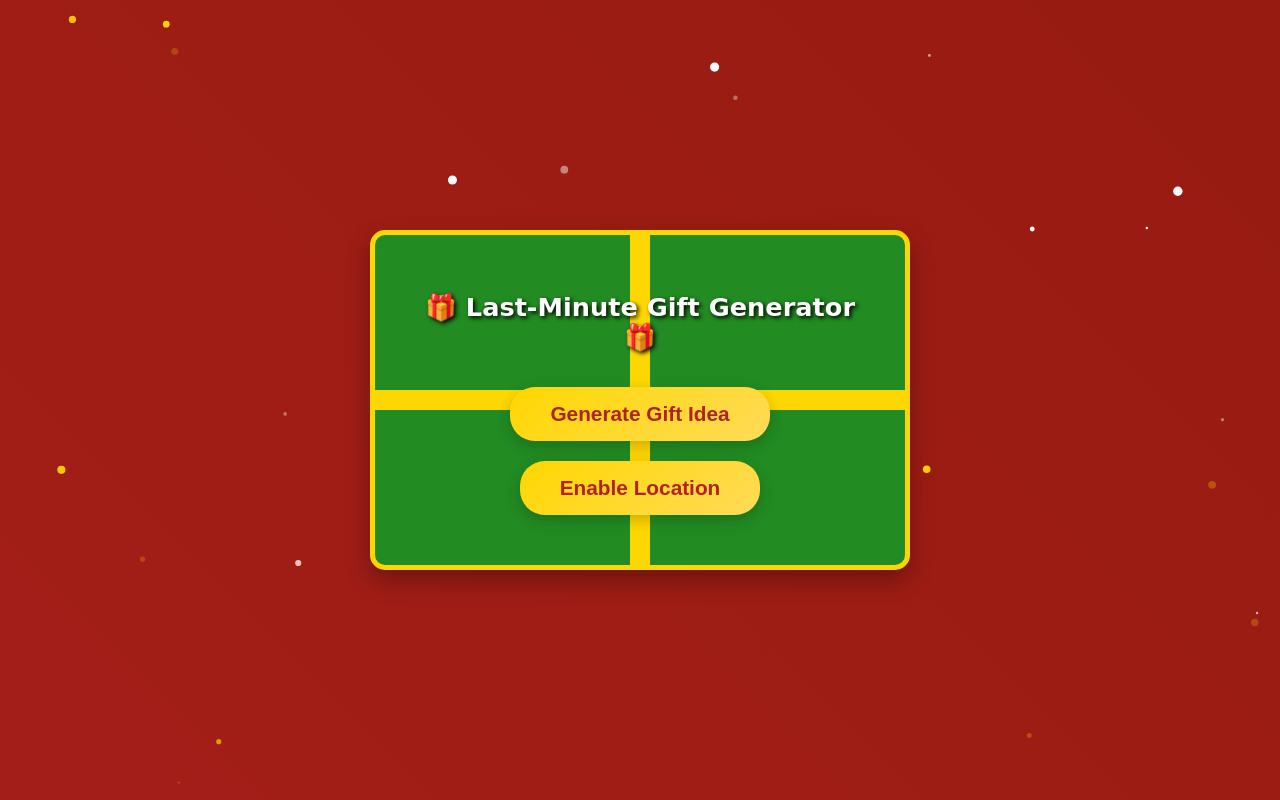
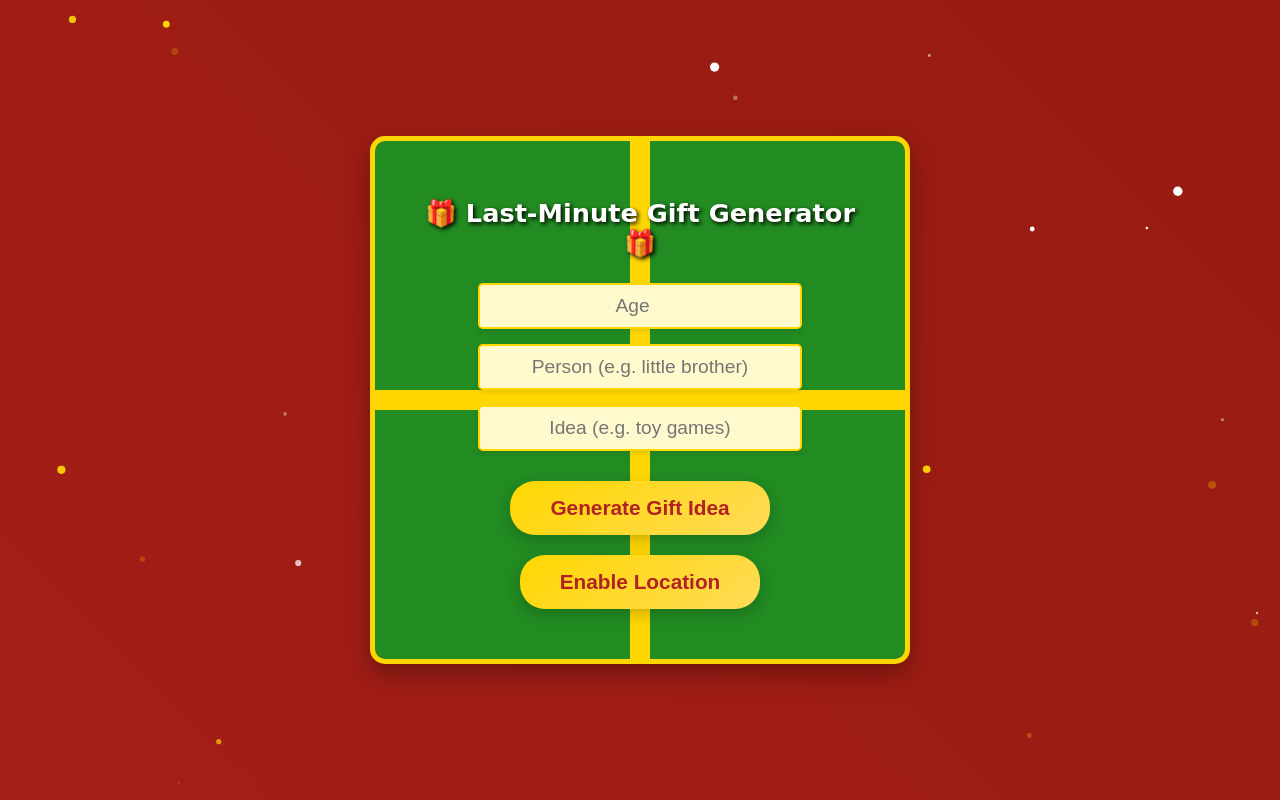
Before and after one commit to damianphim/giftsprint, a React (Create React App) app in the folder client/: page / in a window 1280 px wide. Built offline with nearby package versions, Linux system fonts and the light colour scheme.

Commit message:
Added input fields, reroll feature, and styling

```diff
--- a/client/src/App.css
+++ b/client/src/App.css
@@ -40,6 +40,37 @@
   min-height: 200px;
   overflow-y: auto;
   z-index: 1;
+}
+
+/* Input Container for Form Inputs */
+.input-container {
+  display: flex;
+  flex-direction: column;
+  align-items: center;
+  gap: 15px;
+  margin-bottom: 20px;
+}
+
+/* Themed Input Fields */
+.input-container input {
+  padding: 10px;
+  font-size: 1.2rem;
+  border-radius: 5px;
+  border: 2px solid #ffd700; /* Golden border to match the theme */
+  max-width: 300px;
+  width: 100%;
+  background-color: #fffacd; /* Light yellow background for festive theme */
+  color: #b22222;
+  box-shadow: 0px 2px 5px rgba(0, 0, 0, 0.1);
+  transition: all 0.3s ease;
+  font-family: 'Raleway', sans-serif;
+  text-align: center; /* Centered text */
+}
+
+.input-container input:focus {
+  outline: none;
+  border-color: #ffdb58; /* Slightly brighter yellow on focus */
+  box-shadow: 0 4px 10px rgba(0, 0, 0, 0.2);
 }
 
 /* SVG Sparkle Animation */
@@ -98,6 +129,10 @@ svg.sparkles {
 
 /* Buttons */
 .generate-button, .location-button {
+  display: inline-flex;
+  justify-content: center;
+  align-items: center;
+  gap: 10px;
   padding: 15px 40px;
   font-size: 1.3rem;
   border: none;
@@ -105,7 +140,7 @@ svg.sparkles {
   cursor: pointer;
   background: linear-gradient(145deg, #ffd700, #ffdb58);
   color: #b22222;
-  margin: 10px 0;
+  margin: 10px auto; /* Center the button */
   transition: all 0.4s ease;
   box-shadow: 0 5px 15px rgba(0, 0, 0, 0.2);
   font-family: 'Raleway', sans-serif;
@@ -115,6 +150,10 @@ svg.sparkles {
 .generate-button:hover, .location-button:hover {
   transform: scale(1.1);
   box-shadow: 0 8px 20px rgba(0, 0, 0, 0.3);
+}
+
+.generate-button span {
+  font-size: 1.5rem;
 }
 
 /* Gift idea display */
--- a/client/src/App.js
+++ b/client/src/App.js
@@ -7,6 +7,9 @@ function App() {
   const [loading, setLoading] = useState(false);
   const [locationEnabled, setLocationEnabled] = useState(false);
   const [sparkles, setSparkles] = useState([]);
+  const [age, setAge] = useState('');
+  const [person, setPerson] = useState('');
+  const [idea, setIdea] = useState('');
 
   // Generate sparkle positions dynamically
   useEffect(() => {
@@ -32,7 +35,13 @@ function App() {
     setLoading(true);
     setGift('');
     try {
-      const response = await axios.get('api endpoint');
+      const response = await axios.get('api endpoint', {
+        params: {
+          age,
+          person,
+          idea,
+        },
+      });
       setGift(response.data.gift);
     } catch (error) {
       setGift('Oops, something went wrong! Try again.');
@@ -93,8 +102,38 @@ function App() {
       <div className="gift-box">
         <h1 className="title">🎁 Last-Minute Gift Generator 🎁</h1>
 
+        <div className="input-container">
+          <input
+            type="number"
+            placeholder="Age"
+            value={age}
+            onChange={(e) => setAge(e.target.value)}
+          />
+          <input
+            type="text"
+            placeholder="Person (e.g. little brother)"
+            value={person}
+            onChange={(e) => setPerson(e.target.value)}
+          />
+          <input
+            type="text"
+            placeholder="Idea (e.g. toy games)"
+            value={idea}
+            onChange={(e) => setIdea(e.target.value)}
+          />
+        </div>
+
         <button className="generate-button" onClick={handleGenerateGift}>
-          Generate Gift Idea
+          {gift ? (
+            <>
+              <span role="img" aria-label="dice">
+                🎲
+              </span>{' '}
+              Reroll
+            </>
+          ) : (
+            'Generate Gift Idea'
+          )}
         </button>
 
         {loading && <div className="spinner"></div>}
```
